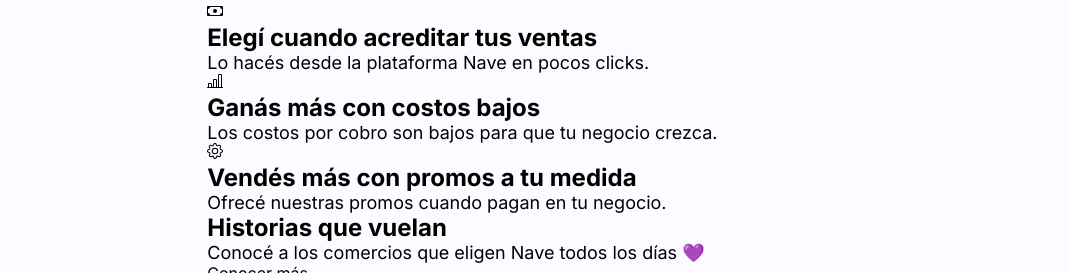
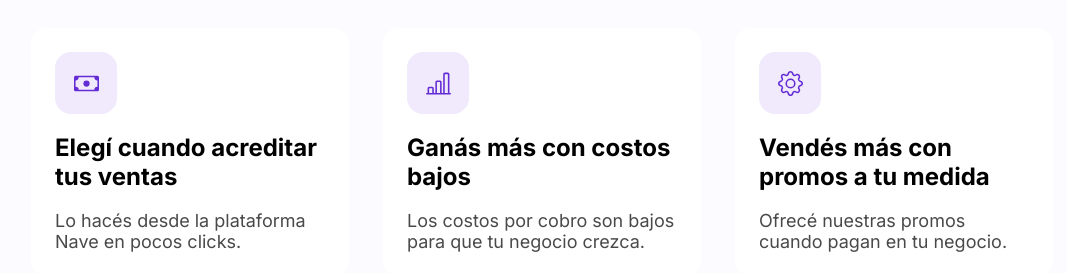
Before and after one commit to cramos1422/TP_NAVE, a plain HTML site: page index.html in a window 1280 px wide. Shown: the part 211-484 px from the top of the page, without its empty margins (98-1165 px from the left). Drawn offline with Linux system fonts and the light colour scheme.

Commit message:
probando tarjetas con hover y transition

```diff
--- a/index.html
+++ b/index.html
@@ -16,7 +16,7 @@
             </a>
             <ul class="ul-header">
                 <li class="list-header">
-                    <a class= "buttons-header a-header" href="#">
+                    <a class="buttons-header a-header" href="#">
                         Medios de cobro
                     </a>
                 </li>
@@ -44,46 +44,53 @@
     </header>
     <section class="bienvenida">
         <h1>Te damos la bienvenida al vuelo de tu negocio</h1>
-        <div class="tarjetas-body">
-            <div class="icono-tarjeta">
-                <svg xmlns="http://www.w3.org/2000/svg" width="16" height="16" fill="currentColor" class="bi bi-cash"
-                    viewBox="0 0 16 16">
+        <div class="tarjetas">
+            <div class="icono-tarjetas">
+                <div class="icono-container">
+                    <svg xmlns="http://www.w3.org/2000/svg" width="16" height="16" fill="currentColor"
+                        class="bi bi-cash" viewBox="0 0 16 16">
                         <path d="M8 10a2 2 0 1 0 0-4 2 2 0 0 0 0 4" />
                         <path
                             d="M0 4a1 1 0 0 1 1-1h14a1 1 0 0 1 1 1v8a1 1 0 0 1-1 1H1a1 1 0 0 1-1-1zm3 0a2 2 0 0 1-2 2v4a2 2 0 0 1 2 2h10a2 2 0 0 1 2-2V6a2 2 0 0 1-2-2z" />
                     </svg>
-                <h2>
+                </div>
+                <h2 class="text-tarjetas">
                     Elegí cuando acreditar tus ventas
                 </h2>
-                <p>
+                <p class="text-tarjetas texto">
                     Lo hacés desde la plataforma Nave en pocos clicks.
                 </p>
             </div>
-            <div class="icono-tarjeta">
+            <div class="icono-tarjetas">
+                <div class="icono-container">
                     <svg xmlns="http://www.w3.org/2000/svg" width="16" height="16" fill="currentColor"
                         class="bi bi-bar-chart-line" viewBox="0 0 16 16">
                         <path
                             d="M11 2a1 1 0 0 1 1-1h2a1 1 0 0 1 1 1v12h.5a.5.5 0 0 1 0 1H.5a.5.5 0 0 1 0-1H1v-3a1 1 0 0 1 1-1h2a1 1 0 0 1 1 1v3h1V7a1 1 0 0 1 1-1h2a1 1 0 0 1 1 1v7h1zm1 12h2V2h-2zm-3 0V7H7v7zm-5 0v-3H2v3z" />
                     </svg>
-                <h2>
+                </div>
+
+                <h2 class="text-tarjetas">
                     Ganás más con costos bajos
                 </h2>
-                <p>
+                <p class="text-tarjetas texto">
                     Los costos por cobro son bajos para que tu negocio crezca.
                 </p>
             </div>
-            <div class="icono-tarjeta">
-                <svg xmlns="http://www.w3.org/2000/svg" width="16" height="16" fill="currentColor" class="bi bi-gear"
-                    viewBox="0 0 16 16">
+            <div class="icono-tarjetas">
+                <div class="icono-container">
+                    <svg xmlns="http://www.w3.org/2000/svg" width="16" height="16" fill="currentColor"
+                        class="bi bi-gear" viewBox="0 0 16 16">
                         <path
                             d="M8 4.754a3.246 3.246 0 1 0 0 6.492 3.246 3.246 0 0 0 0-6.492M5.754 8a2.246 2.246 0 1 1 4.492 0 2.246 2.246 0 0 1-4.492 0" />
                         <path
                             d="M9.796 1.343c-.527-1.79-3.065-1.79-3.592 0l-.094.319a.873.873 0 0 1-1.255.52l-.292-.16c-1.64-.892-3.433.902-2.54 2.541l.159.292a.873.873 0 0 1-.52 1.255l-.319.094c-1.79.527-1.79 3.065 0 3.592l.319.094a.873.873 0 0 1 .52 1.255l-.16.292c-.892 1.64.901 3.434 2.541 2.54l.292-.159a.873.873 0 0 1 1.255.52l.094.319c.527 1.79 3.065 1.79 3.592 0l.094-.319a.873.873 0 0 1 1.255-.52l.292.16c1.64.893 3.434-.902 2.54-2.541l-.159-.292a.873.873 0 0 1 .52-1.255l.319-.094c1.79-.527 1.79-3.065 0-3.592l-.319-.094a.873.873 0 0 1-.52-1.255l.16-.292c.893-1.64-.902-3.433-2.541-2.54l-.292.159a.873.873 0 0 1-1.255-.52zm-2.633.283c.246-.835 1.428-.835 1.674 0l.094.319a1.873 1.873 0 0 0 2.693 1.115l.291-.16c.764-.415 1.6.42 1.184 1.185l-.159.292a1.873 1.873 0 0 0 1.116 2.692l.318.094c.835.246.835 1.428 0 1.674l-.319.094a1.873 1.873 0 0 0-1.115 2.693l.16.291c.415.764-.42 1.6-1.185 1.184l-.291-.159a1.873 1.873 0 0 0-2.693 1.116l-.094.318c-.246.835-1.428.835-1.674 0l-.094-.319a1.873 1.873 0 0 0-2.692-1.115l-.292.16c-.764.415-1.6-.42-1.184-1.185l.159-.291A1.873 1.873 0 0 0 1.945 8.93l-.319-.094c-.835-.246-.835-1.428 0-1.674l.319-.094A1.873 1.873 0 0 0 3.06 4.377l-.16-.292c-.415-.764.42-1.6 1.185-1.184l.292.159a1.873 1.873 0 0 0 2.692-1.115z" />
                     </svg>
-                <h2>
+                </div>
+                <h2 class="text-tarjetas">
                     Vendés más con promos a tu medida
                 </h2>
-                <p>
+                <p class="text-tarjetas texto">
                     Ofrecé nuestras promos cuando pagan en tu negocio.
                 </p>
             </div>
--- a/style.css
+++ b/style.css
@@ -19,18 +19,19 @@
     font-family:"Inter", sans-serif;
     background-color: var(--color-cuart-200);
 }
+h1{
+    font-size: 40px;
+    padding: 64px 0px 32px 0px;
+    text-align: center;
+}
 body{
     display: flex;
     flex-direction: column;
-    justify-content: center;
     align-items: center;
 }
 a{
     color: inherit;
     text-decoration: none;
-}
-h1{
-    font-size: 40px;
 }
 h2{
     font-size: 24px;
@@ -82,10 +83,6 @@ header{
     height: 24px;
     background-color: var(--color-column-300);
 }
-h1{
-    font-size: 30px;
-    padding: 64px 0px 32px 0px;
-}
 .a-header:hover {
     background: var(--color-fondomenu-350);
     color: var(--color-icosub-650);
@@ -126,3 +123,52 @@ h1{
     color: var(--color-icosub-650);
     background-color: var(--color-fondomenu-350);
 }
+.tarjetas{
+    display: flex;
+    flex-direction: row;
+    width: 1022px;
+    max-width: 1022px;
+    justify-content: space-between;
+}
+.icono-tarjetas{
+    display: flex;
+    flex-direction: column;
+    justify-content: space-between;
+    width: 318px;
+    height: 248px;
+    background-color: white;
+    border-radius: 16px;
+    margin: 12px 0px 0px;
+    padding: 24px;
+    transition: transform 0.3s ease;
+}
+.text-tarjetas{
+    background-color: transparent;
+}
+.texto{
+    color: rgb(73, 73, 73);
+}
+.icono-container{
+    display: flex;
+    flex-direction: row;
+    justify-content: center;
+    align-items: center;
+    width: 62px;
+    height: 62px;
+    border-radius: 16px;
+    background-color: var(--color-fondoiconos-250);
+}
+svg{
+    color: var(--color-botonentrar-500);
+    width: 25px;
+    height: 25px;
+    background-color:var(--color-fondoiconos-250);
+
+}
+.icono-tarjetas:hover svg{
+    transition: 0.3s ease; color;
+    color: var(--color-prim-900);
+}
+.icono-tarjeta:hover{
+    transform: translateY(-5px);
+}
```
Lines whose indentation alone changed are shown as unchanged.
